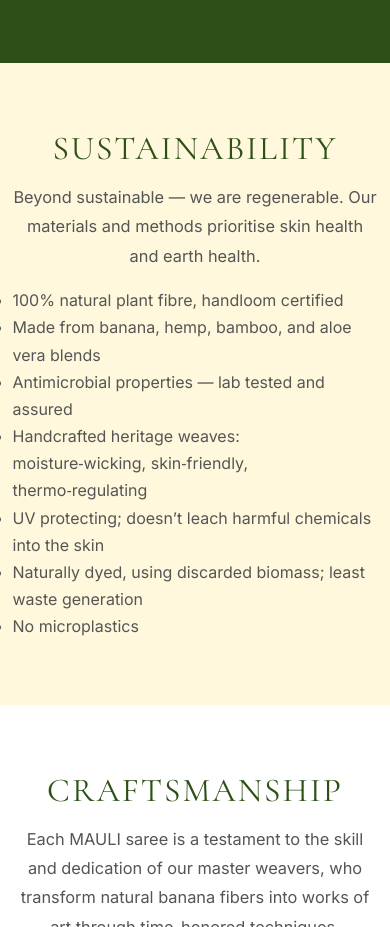
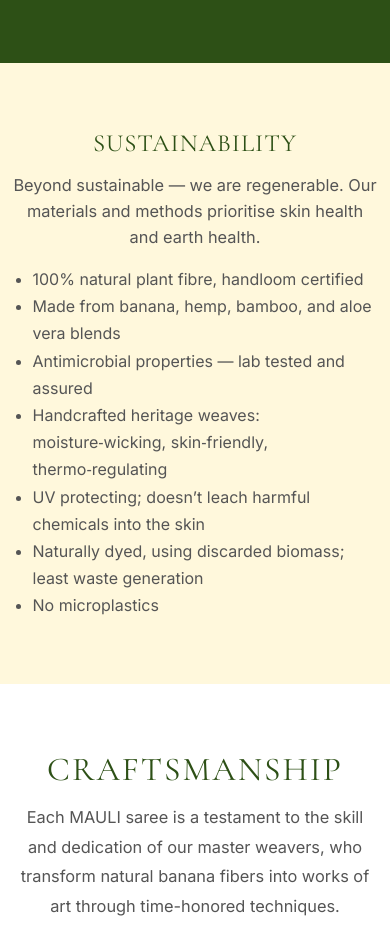
Before and after one commit to donapeterred/mauli, a plain HTML site: page index.html in a window 390 px wide. Shown: the part 7780-8707 px from the top of the page. Drawn offline with nearby package versions, Linux system fonts and the light colour scheme.

Commit message:
Added common Padding and Adusted the Spacing issues and content overflow

```diff
--- a/index.html
+++ b/index.html
@@ -332,7 +332,7 @@
             <p class="section-description">
                 Beyond sustainable — we are regenerable. Our materials and methods prioritise skin health and earth health.
             </p>
-            <ul style="max-width:800px;margin:1rem auto 0;text-align:left;color:#555;line-height:1.7">
+            <ul style="max-width:800px;margin:1rem auto 0;text-align:left;color:#555;line-height:1.7;padding-inline-start:1.25rem;list-style:disc;list-style-position:outside">
                 <li>100% natural plant fibre, handloom certified</li>
                 <li>Made from banana, hemp, bamboo, and aloe vera blends</li>
                 <li>Antimicrobial properties — lab tested and assured</li>
--- a/styles.css
+++ b/styles.css
@@ -21,7 +21,25 @@ body {
 .container {
     max-width: 1200px;
     margin: 0 auto;
-    padding: 0 20px;
+    padding: 0 var(--spacing-md);
+}
+.blog-article {
+    max-width: 900px;
+    margin: 120px auto 60px;
+    padding-top: var(--spacing-3xl);
+    padding-bottom: var(--spacing-2xl);
+}
+
+/* Standard section paddings */
+section.collections,
+section.about,
+section.crafting-process,
+section.video-section,
+section.sustainability,
+section.craftsmanship,
+section.contact {
+    padding-left: 0;
+    padding-right: 0;
 }
 
 /* Enhanced Typography with Fluid Scaling */
@@ -1369,6 +1387,23 @@ p {
     .container {
         padding: 0 var(--spacing-sm);
     }
+    .blog-article {
+        margin: 100px auto 40px;
+        padding-top: var(--spacing-2xl);
+        padding-bottom: var(--spacing-xl);
+    }
+
+    /* Ensure consistent inner spacing for sections on mobile */
+    section.collections,
+    section.about,
+    section.crafting-process,
+    section.video-section,
+    section.sustainability,
+    section.craftsmanship,
+    section.contact {
+        padding-left: 0;
+        padding-right: 0;
+    }
 
     .logo {
         height: 50px;
@@ -1672,6 +1707,24 @@ p {
         transform: none;
     }
 
+    /* Sustainability mobile tweaks */
+    #sustainability .section-title {
+        font-size: var(--font-size-2xl);
+        letter-spacing: 1px;
+    }
+    #sustainability .section-description {
+        font-size: var(--font-size-base);
+        line-height: 1.6;
+        max-width: 720px;
+        margin-left: auto;
+        margin-right: auto;
+    }
+    #sustainability ul {
+        max-width: 720px;
+        margin-left: auto !important;
+        margin-right: auto !important;
+        padding-inline-start: 1.25rem !important;
+    }
 }
 
 /* Extra Small Mobile (320px - 375px) */
```
Also changed, not shown: blog.html (+2 -2 lines).
